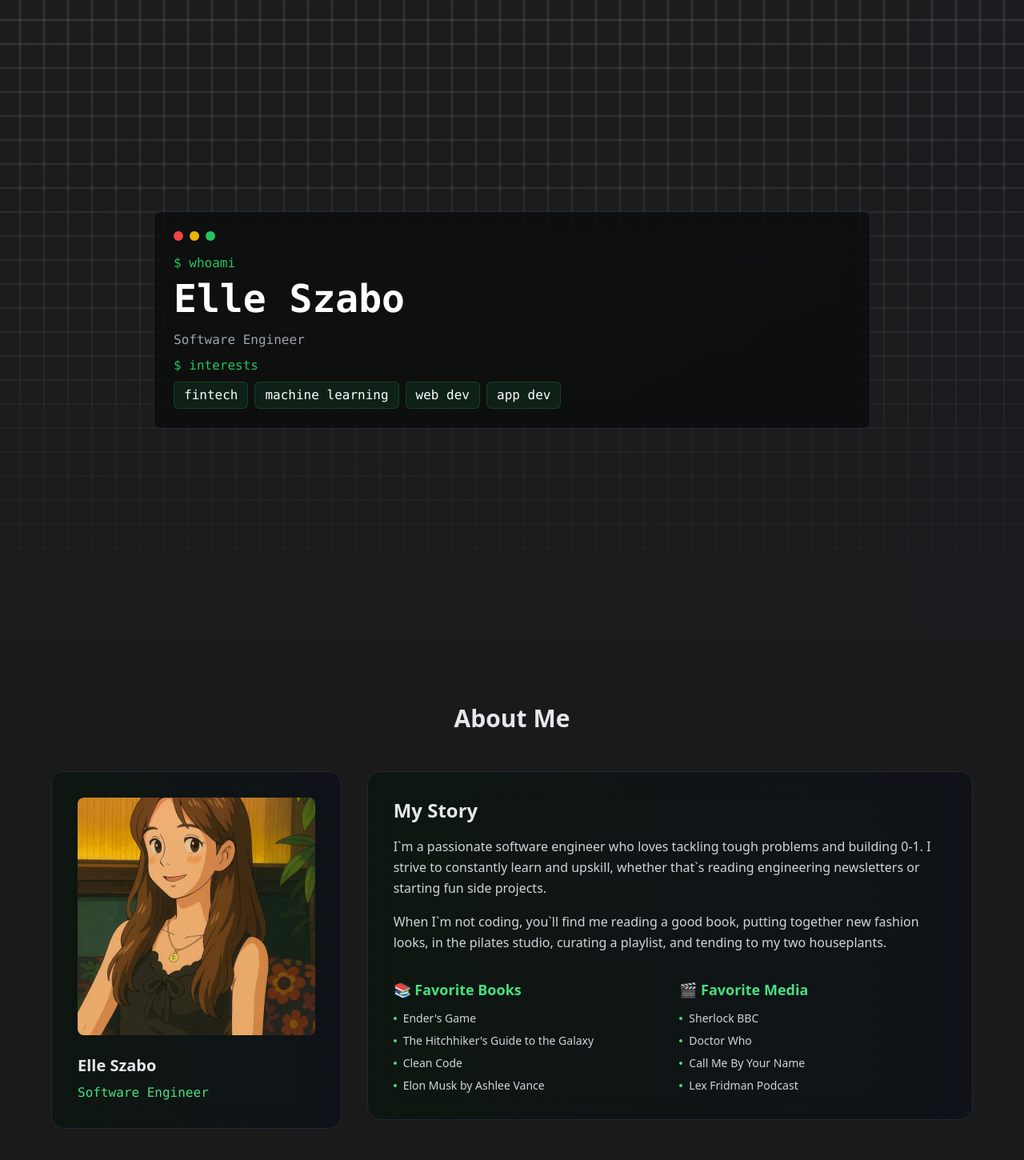
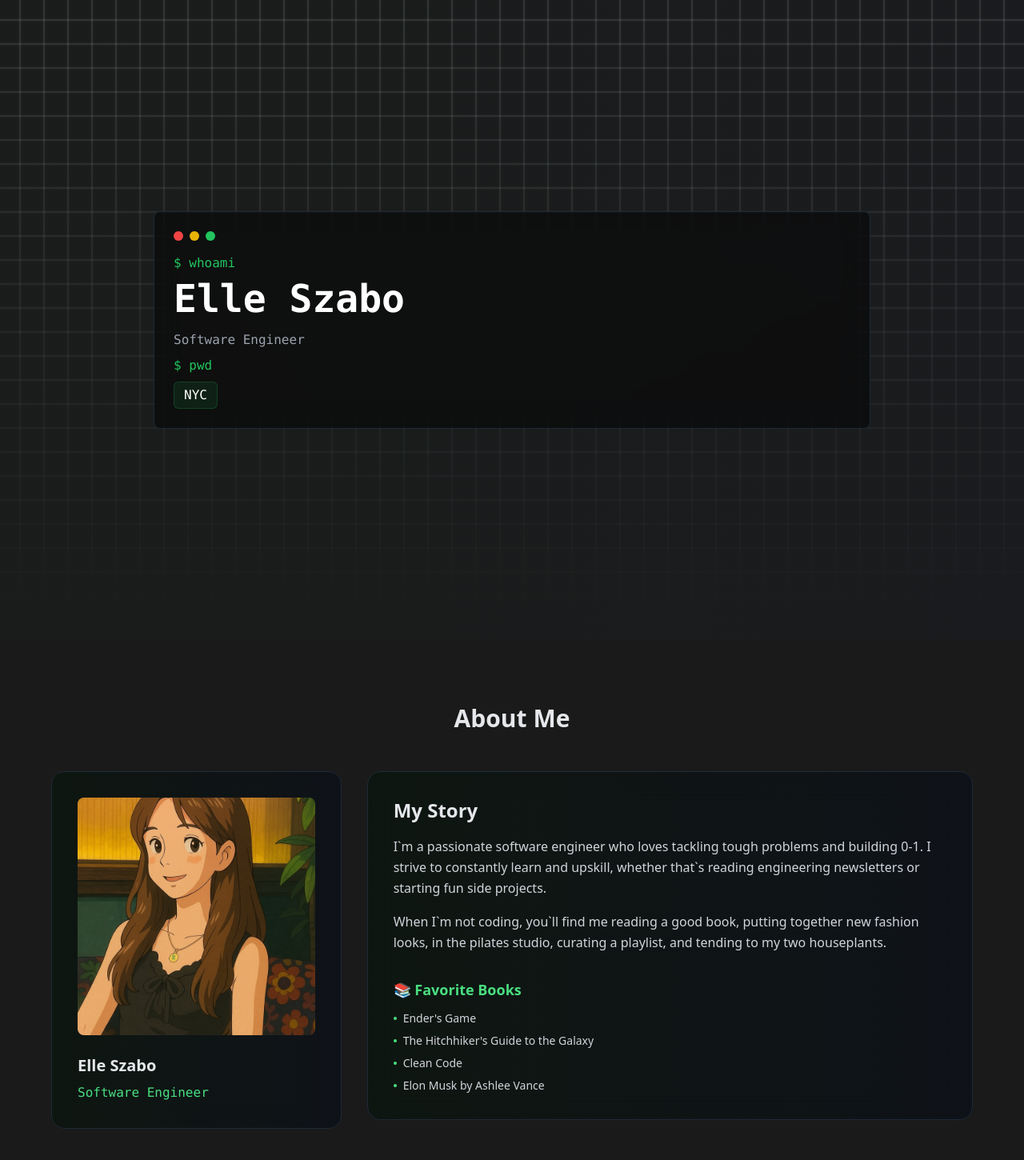
Before and after one commit to eszabo12/portfolio, a Next.js app: page / in a window 1280 px wide. Shown: the top 1450 px of the page at 80% size. Built offline with nearby package versions, Linux system fonts and the light colour scheme.

Commit message:
better about section

```diff
--- a/app/components/AboutSection.tsx
+++ b/app/components/AboutSection.tsx
@@ -83,23 +83,6 @@ export default function AboutSection() {
 										</ul>
 									</div>
 
-									{/* Favorite Media */}
-									<div>
-										<h4 className="text-lg font-semibold mb-3 text-green-400">🎬 Favorite Media</h4>
-										<ul className="space-y-2">
-											{[
-												'Sherlock BBC',
-												'Doctor Who',
-												'Call Me By Your Name',
-												'Lex Fridman Podcast'
-											].map((media, index) => (
-												<li key={index} className="text-gray-300 text-sm flex items-center gap-2">
-													<span className="w-1 h-1 bg-green-400 rounded-full"></span>
-													{media}
-												</li>
-											))}
-										</ul>
-									</div>
 
 									{/* <div>
 										<h4 className="text-lg font-semibold mb-3 text-green-400">🎯 Hobbies</h4>
--- a/app/components/HeroSection.tsx
+++ b/app/components/HeroSection.tsx
@@ -26,12 +26,10 @@ export default function HeroSection() {
 						<p className="text-green-500">$ whoami</p>
 						<h1 className="text-4xl md:text-5xl font-bold mt-2 mb-4">Elle Szabo</h1>
 						<p className="text-gray-400 mb-2">Software Engineer</p>
-						<p className="text-green-500">$ interests</p>
+						<p className="text-green-500">$ pwd</p>
+
 						<div className="flex flex-wrap gap-2 mt-2">
-							<span className="px-3 py-1 bg-green-500/10 rounded-md border border-green-500/20">fintech</span>
-							<span className="px-3 py-1 bg-green-500/10 rounded-md border border-green-500/20">machine learning</span>
-							<span className="px-3 py-1 bg-green-500/10 rounded-md border border-green-500/20">web dev</span>
-							<span className="px-3 py-1 bg-green-500/10 rounded-md border border-green-500/20">app dev</span>
+							<span className="px-3 py-1 bg-green-500/10 rounded-md border border-green-500/20">NYC</span>
 						</div>
 					</div>
 				</motion.div>
```
